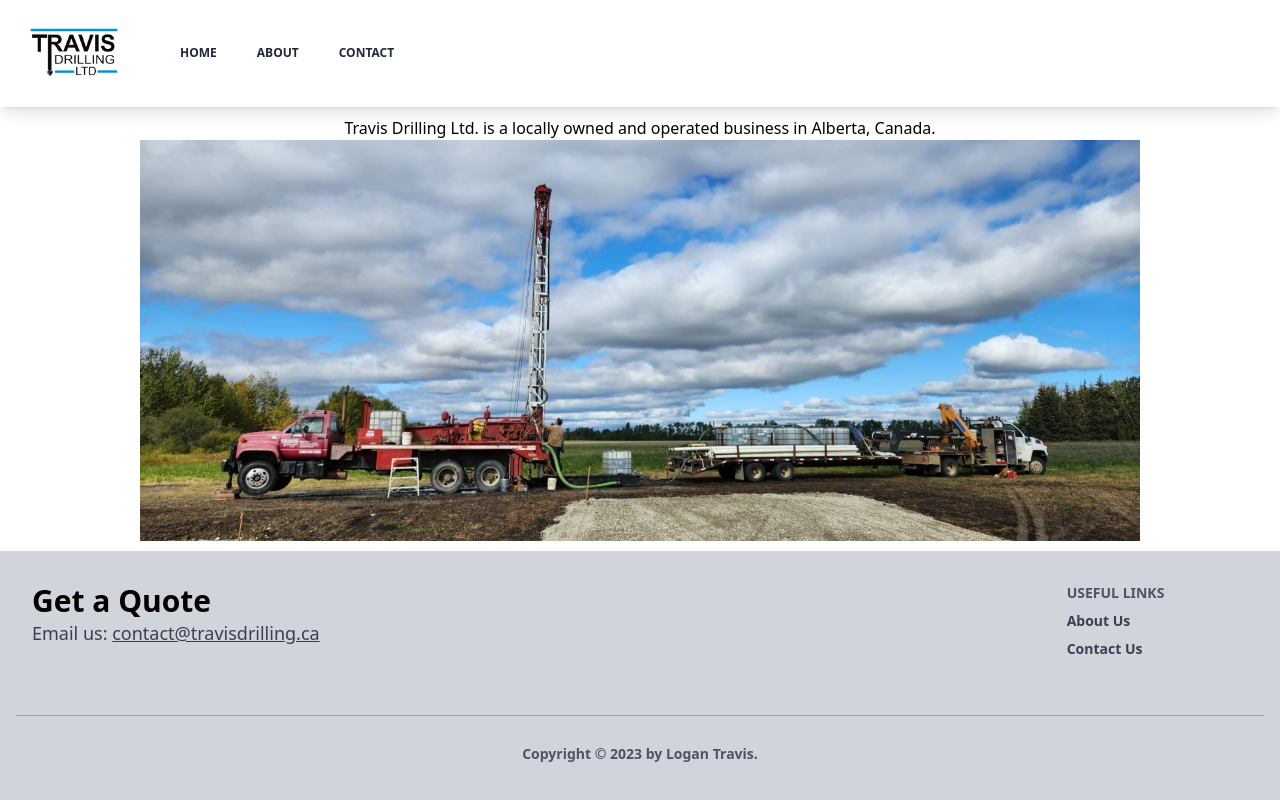
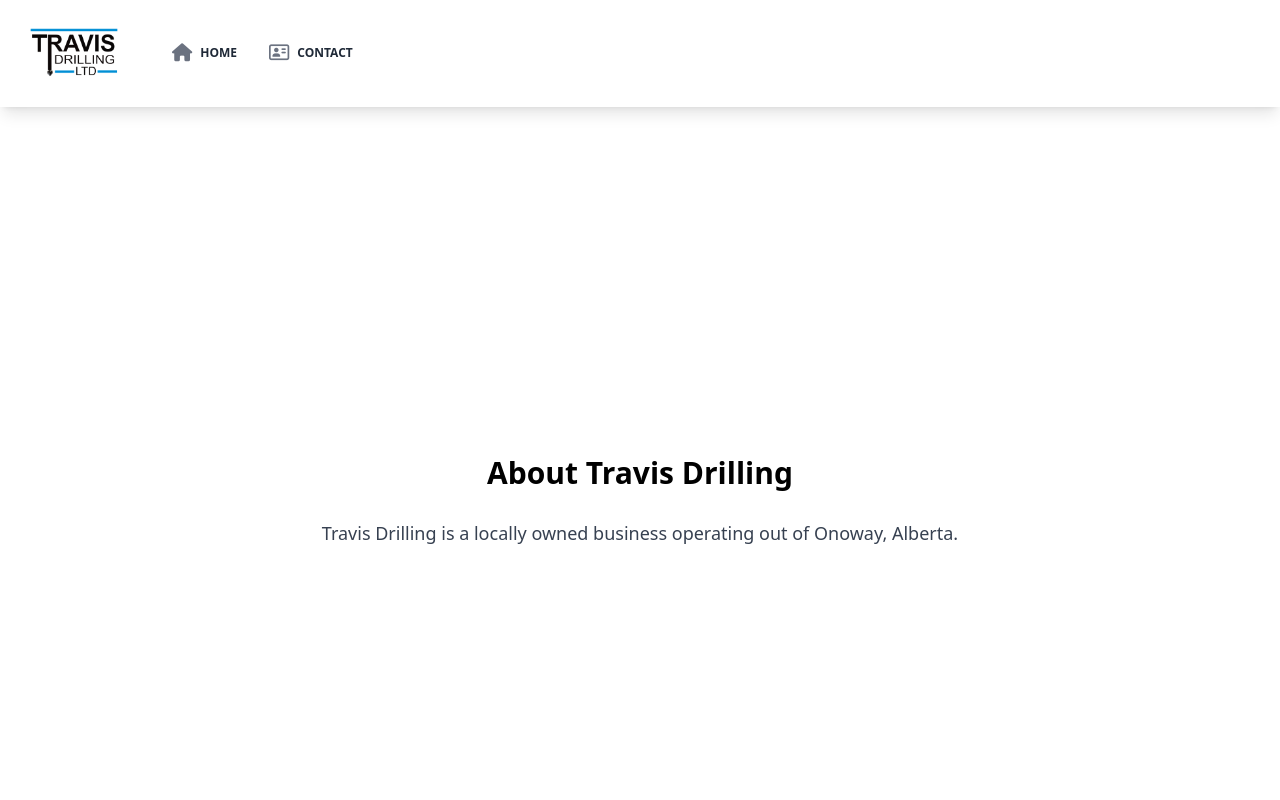
Before and after one commit to Logan9312/Travis-Drilling, a Next.js app: page /about in a window 1280 px wide. Shown: the top 800 px of the page. Built offline with nearby package versions, Linux system fonts and the light colour scheme.

Commit message:
Removing About Page for now

```diff
--- a/src/components/Layout.tsx
+++ b/src/components/Layout.tsx
@@ -10,7 +10,7 @@ interface Props {
 }
 
 const Layout = (props: PropsWithChildren<Props>) => {
-
+  const { transparent } = props;
   return (
 
     <div>
@@ -29,7 +29,7 @@ const Layout = (props: PropsWithChildren<Props>) => {
       </Head>
       <Script src="https://kit.fontawesome.com/e6ae3fbb74.js" crossOrigin="anonymous"></Script>
       <header>
-        <Navbar transparent={true} />
+        <Navbar transparent={transparent} />
       </header>
       <main>
         {props.children}
--- a/src/components/Navbar.tsx
+++ b/src/components/Navbar.tsx
@@ -74,7 +74,7 @@ function Navbar(props: Props) {
                 Home
               </Link>
             </li>
-            <li className="flex items-center">
+            {/* <li className="flex items-center">
               <Link
                 className={
                   (props.transparent
@@ -94,7 +94,7 @@ function Navbar(props: Props) {
                 />{" "}
                 About
               </Link>
-            </li>
+                </li>*/}
             <li className="flex items-center">
               <Link
                 className={
--- a/src/pages/about.tsx
+++ b/src/pages/about.tsx
@@ -1,23 +1,25 @@
 import Navbar from "../components/Navbar";
 import Footer from "../components/Footer";
 import Image from "next/image";
+import Layout from "../components/Layout";
 
 const About: React.FC = () => {
     return (
-        <div className="bg-white min-h-screen flex flex-col">
-            <Navbar />
-            <div className="flex-1 flex flex-col justify-center items-center">
-                <p className="text-black">Travis Drilling Ltd. is a locally owned and operated business in Alberta, Canada.</p>
-                <Image
-                    src={"/img/rig.jpg"}
-                    alt={"Drilling Rigs"}
-                    width={1000}
-                    height={500}
-                />
+        <Layout title="Travis Drilling" transparent={false}>
+            <div className="bg-white min-h-screen flex flex-col">
+
+                <div className="flex-1 flex flex-col justify-center items-center">
+                    <h3 className="text-3xl mb-2 font-semibold leading-normal text-center">
+                        About Travis Drilling
+                    </h3>
+                    <p className="text-lg font-light text-center mt-4 mb-4 text-gray-700">
+                        Travis Drilling is a locally owned business operating out of Onoway, Alberta.
+                    </p>
+                </div>
+
+
             </div>
-            <Footer />
-        </div>
-
+        </Layout>
     )
 };
 
--- a/src/pages/index.tsx
+++ b/src/pages/index.tsx
@@ -4,7 +4,7 @@ import Image from 'next/image'
 import Link from 'next/link'
 
 const IndexPage = () => (
-  <Layout title="Travis Drilling">
+  <Layout title="Travis Drilling" transparent>
 
     <Hero />
     <Services />
@@ -18,7 +18,8 @@ const IndexPage = () => (
 export default IndexPage
 
 /// Page Sections
-const Hero = () => (<div className="relative flex content-center items-center justify-center md:min-h-[75vh] min-h-[50vh]">
+const Hero = () => (
+  <div className="relative flex content-center items-center justify-center md:min-h-[75vh] min-h-[50vh]">
     <div className="absolute top-0 w-full h-full bg-bottom bg-cover bg-no-repeat lg:bg-[url('/img/rig.jpg')] bg-[url('/img/rig_cropped.jpg')]" >
       <span id="blackOverlay" className="w-full h-full absolute opacity-40 bg-black"></span>
     </div>
```
Lines whose indentation alone changed are shown as unchanged.
